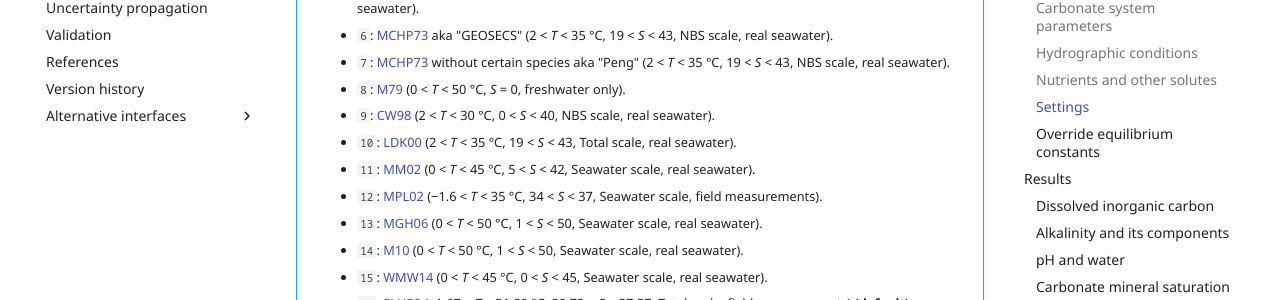
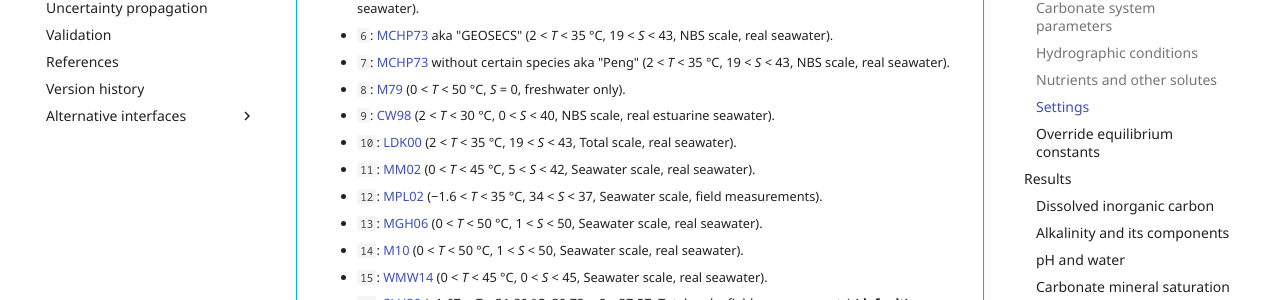
Before and after one commit to mvdh7/PyCO2SYS, an MkDocs documentation site: the page built from docs/co2sys_nd.md, in a window 1280 px wide and 900 px high, scrolled down 2999 px. Shown: the part 154-454 px from the top of the window. Built offline with MkDocs 1.6.1 and Material for MkDocs 9.7.7, drawn with Linux system fonts in a browser that asks for light colours; formulas are drawn with MathJax 3; comment, search, counter and statistics services are not loaded.

Commit message:
Note CW98 is estuarine

```diff
--- a/docs/co2sys_nd.md
+++ b/docs/co2sys_nd.md
@@ -118,7 +118,7 @@ Each argument to `pyco2.sys` described on this page can either be a single scala
         * `6`: [MCHP73](../refs/#m) aka "GEOSECS" (2 < *T* < 35 °C, 19 < *S* < 43, NBS scale, real seawater).
         * `7`: [MCHP73](../refs/#m) without certain species aka "Peng" (2 < *T* < 35 °C, 19 < *S* < 43, NBS scale, real seawater).
         * `8`: [M79](../refs/#m) (0 < *T* < 50 °C, *S* = 0, freshwater only).
-        * `9`: [CW98](../refs/#c) (2 < *T* < 30 °C, 0 < *S* < 40, NBS scale, real seawater).
+        * `9`: [CW98](../refs/#c) (2 < *T* < 30 °C, 0 < *S* < 40, NBS scale, real estuarine seawater).
         * `10`: [LDK00](../refs/#l) (2 < *T* < 35 °C, 19 < *S* < 43, Total scale, real seawater).
         * `11`: [MM02](../refs/#m) (0 < *T* < 45 °C, 5 < *S* < 42, Seawater scale, real seawater).
         * `12`: [MPL02](../refs/#m) (−1.6 < *T* < 35 °C, 34 < *S* < 37, Seawater scale, field measurements).
```
